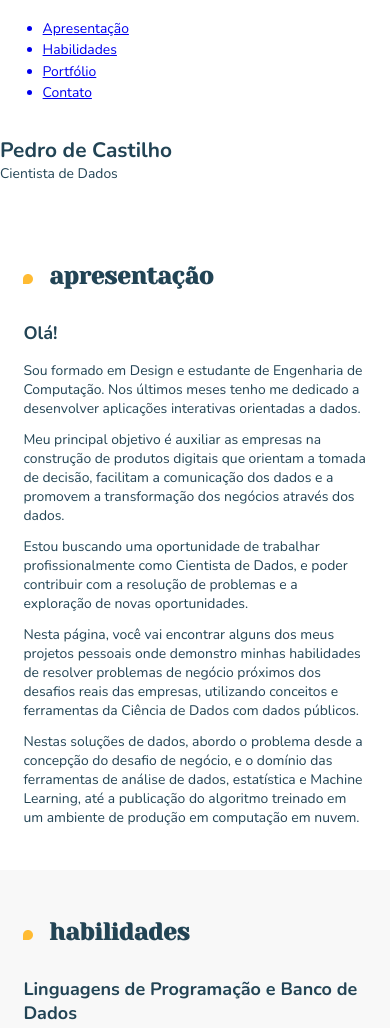
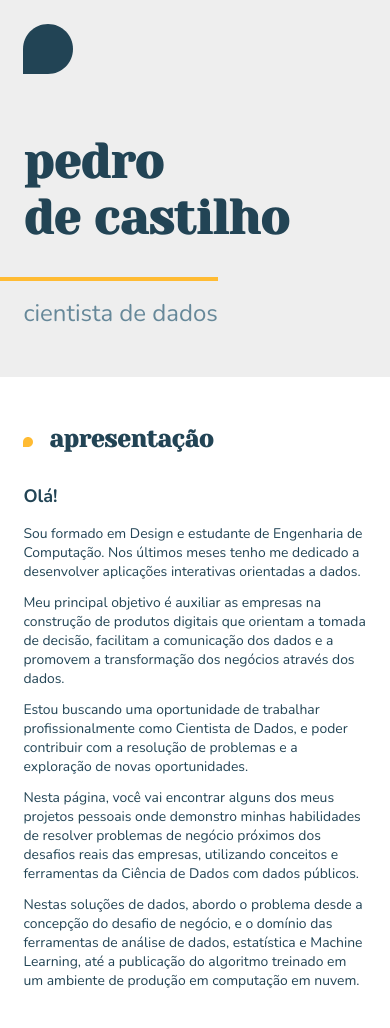
Before and after one commit to pdecastilho/pdecastilho.github.io, a plain HTML site: page index.html in a window 390 px wide. Shown: the top 1028 px of the page. Drawn offline with nearby package versions, Linux system fonts and the light colour scheme.

Commit message:
add header mobile style

```diff
--- a/css/style.css
+++ b/css/style.css
@@ -22,7 +22,45 @@ body {
   margin: 0 auto;
 }
 
-/* header */
+header {
+  background-color: #eee;
+}
+
+header .container {
+  display: flex;
+  flex-direction: row;
+  padding: 2rem 0;
+}
+
+.profile {
+  background-color: #eee;
+  display: flex;
+  flex-direction: row;
+  text-transform: lowercase;
+}
+
+.name {
+  padding: 2.6rem 0 4rem 0;
+  width: 100vw;
+}
+
+.name h1 {
+  font-family: "Yeseva One", sans-serif;
+  font-size: 4rem;
+  padding: 0 6% 2.6rem 6%;
+}
+
+.name p {
+  font-size: 2rem;
+  color: #689;
+  border-top: 4px solid #fb3;
+  display: inline-block;
+  padding: 1.3rem 0 0 6%;
+}
+
+.picture {
+  display: none;
+}
 
 .introduction {
   padding: 4rem 0 2.6rem 0;
--- a/index.html
+++ b/index.html
@@ -17,29 +17,13 @@
   <header>
     <div class="container">
       <div class="brand">
-        <img src="" alt="">
+        <a href="https://pedrodecastilho.com"><img src="assets/brand-blue.svg" alt="Marca"></a>
       </div>
-      <nav>
-        <ul>
-          <a href="#introduction">
-            <li>Apresentação</li>
-          </a>
-          <a href="#skills">
-            <li>Habilidades</li>
-          </a>
-          <a href="#portfolio">
-            <li>Portfólio</li>
-          </a>
-          <a href="#contact">
-            <li>Contato</li>
-          </a>
-        </ul>
-      </nav>
     </div>
   </header>
   <section class="profile">
     <div class="name">
-      <h1>Pedro de Castilho</h1>
+      <h1>Pedro <br />de Castilho</h1>
       <p>Cientista de Dados</p>
     </div>
     <section class="picture">
```
Also changed, not shown: assets/brand-blue.svg (added).
